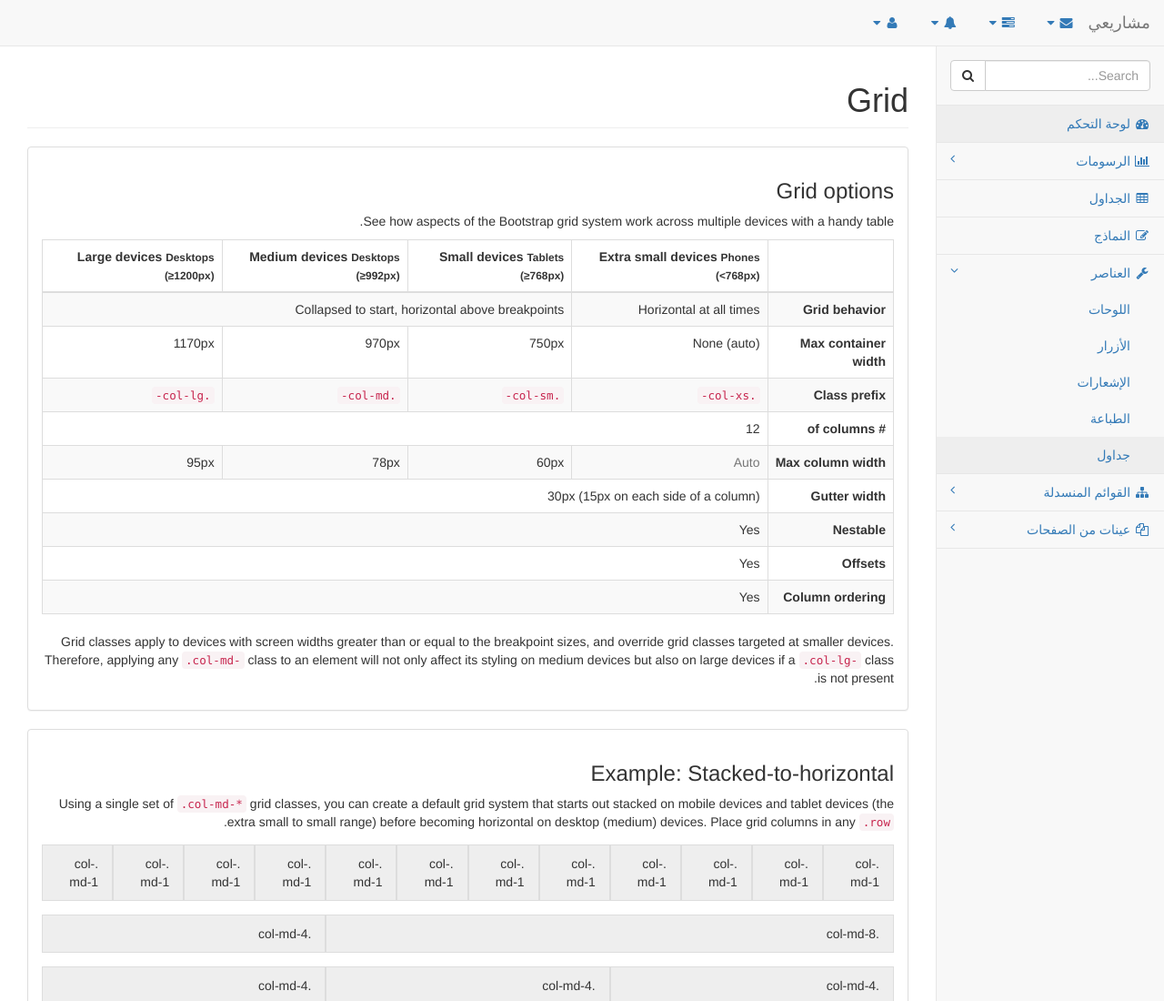
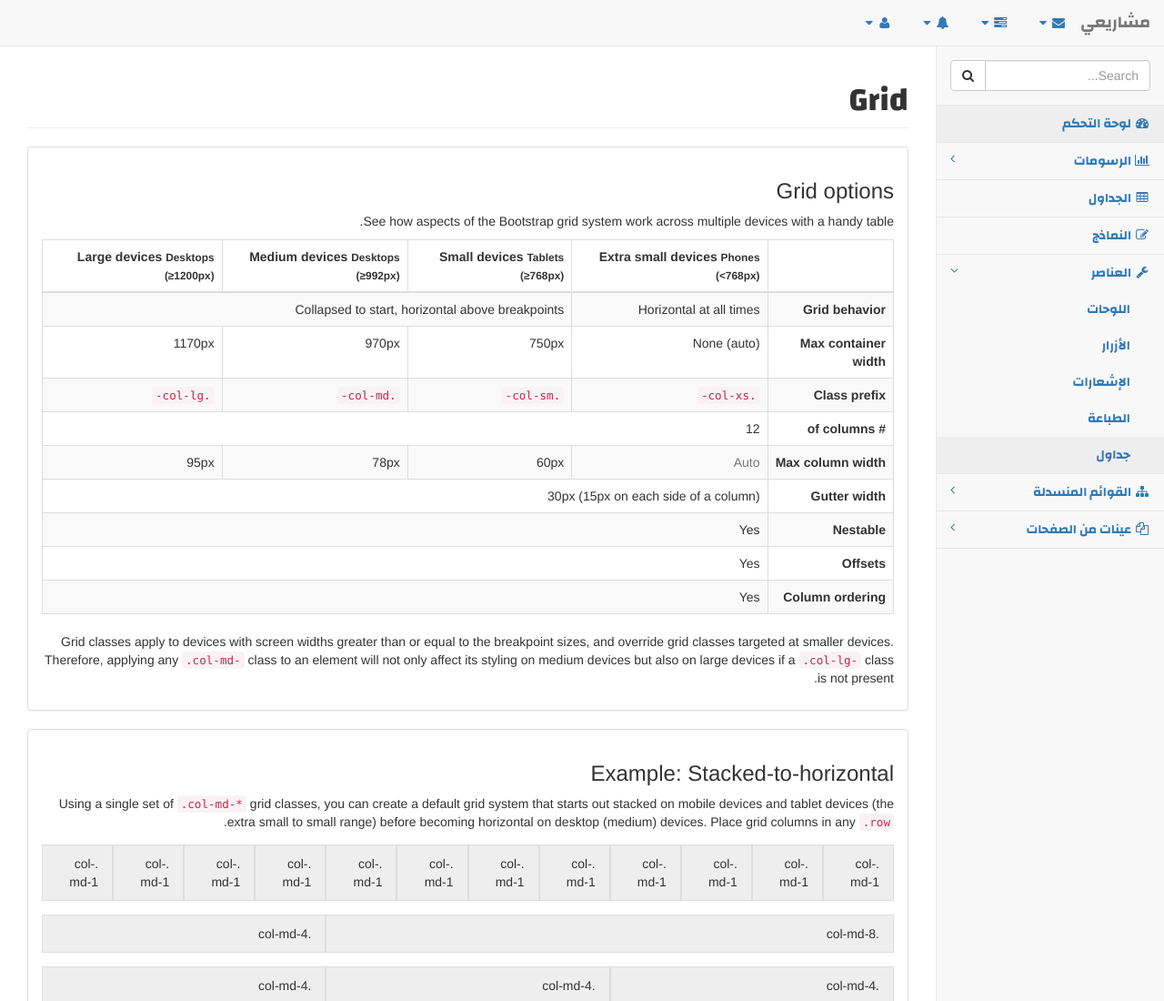
Before and after one commit to shadialahmd/RTL-Dashboard, a plain HTML site: page grid.html in a window 1280 px wide. Shown: the top 1100 px of the page at 91% size. Drawn offline with nearby package versions, Linux system fonts and the light colour scheme.

Commit message:
Update grid.html

```diff
--- a/grid.html
+++ b/grid.html
@@ -10,6 +10,12 @@
     <meta name="author" content="">
 
     <title>SB Admin 2 - Bootstrap Admin Theme</title>
+
+    <!-- Google font -->
+    <link rel="preconnect" href="https://fonts.googleapis.com">
+    <link rel="preconnect" href="https://fonts.gstatic.com" crossorigin>
+    <link href="https://fonts.googleapis.com/css2?family=Changa:wght@700&display=swap" rel="stylesheet">
+    <link href="https://fonts.googleapis.com/css2?family=El+Messiri:wght@600&display=swap" rel="stylesheet">
 
     <!-- Bootstrap Core CSS -->
     <link href="css/rtl/bootstrap.min.css" rel="stylesheet">
```
